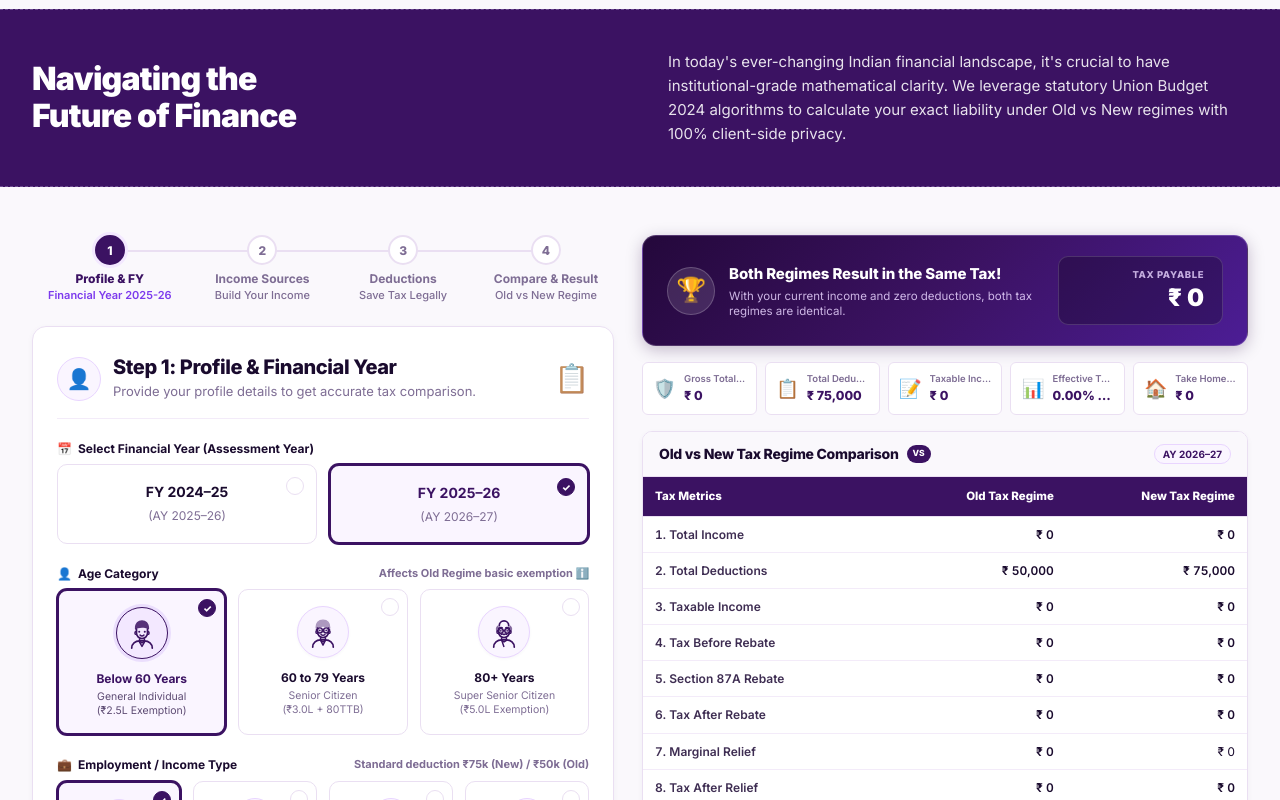
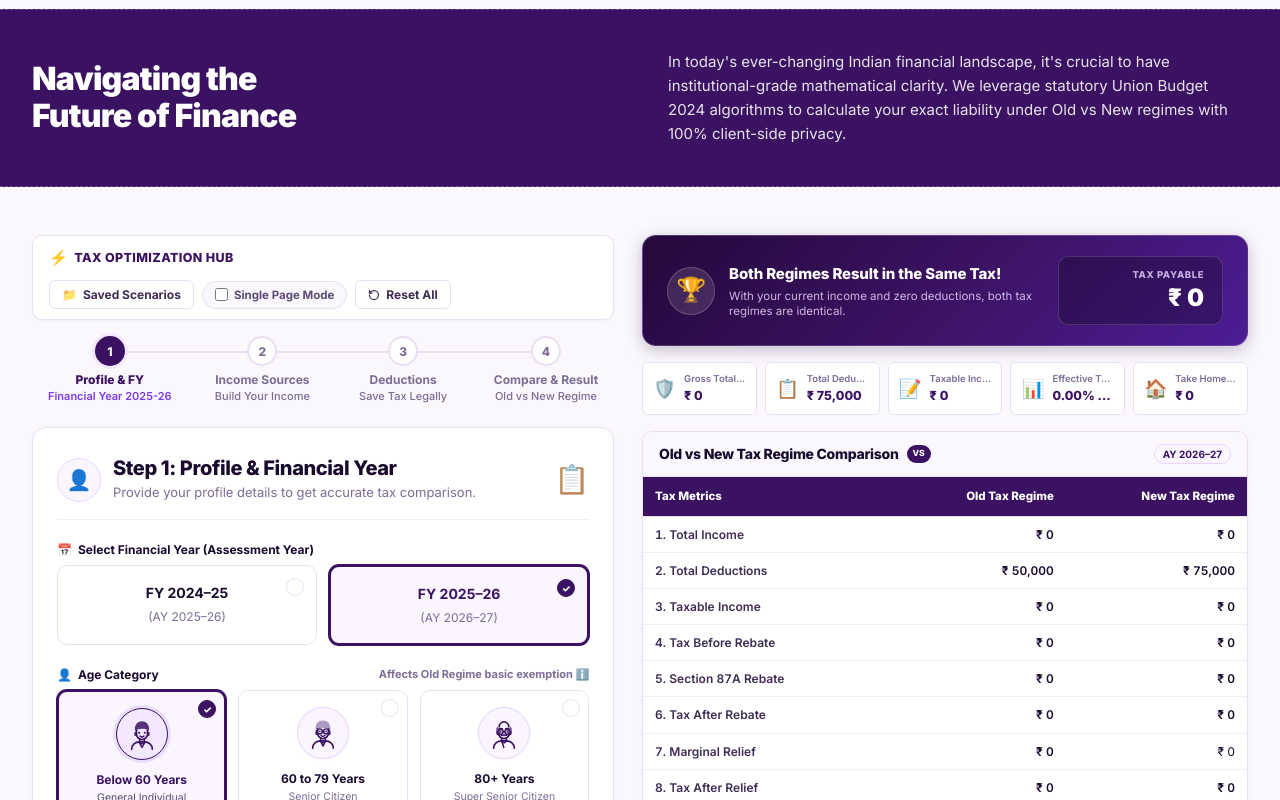
Before and after one commit to uttamvardam/Web-Projects, a website: page index.html in a window 1280 px wide. Shown: the part 770-1570 px from the top of the page. Drawn offline with Linux system fonts and the light colour scheme.

Commit message:
Relocate scenarios, single-page toggle, and reset to dedicated calculator utility toolbar

```diff
--- a/Tax-Clarity/css/styles.css
+++ b/Tax-Clarity/css/styles.css
@@ -305,6 +305,52 @@ button {
   flex-direction: column;
 }
 
+/* ================= CALCULATOR UTILITY TOOLBAR ================= */
+.calculator-utility-toolbar {
+  display: flex;
+  align-items: center;
+  justify-content: space-between;
+  background: var(--bg-card);
+  border: 1px solid var(--border-card);
+  border-radius: var(--radius-md);
+  padding: 10px 16px;
+  margin-bottom: var(--space-4);
+  box-shadow: var(--shadow-subtle);
+  flex-wrap: wrap;
+  gap: 10px;
+  transition: all var(--transition-fast);
+}
+
+.calculator-utility-toolbar:hover {
+  border-color: var(--border-medium);
+}
+
+.calculator-toolbar-left {
+  display: flex;
+  align-items: center;
+  gap: 6px;
+  font-size: 0.78rem;
+  font-weight: 800;
+  color: var(--color-primary);
+  letter-spacing: 0.03em;
+  text-transform: uppercase;
+}
+
+[data-theme="dark"] .calculator-toolbar-left {
+  color: var(--color-primary-lighter);
+}
+
+.toolbar-tag-icon {
+  font-size: 0.95rem;
+}
+
+.calculator-toolbar-right {
+  display: flex;
+  align-items: center;
+  gap: 8px;
+  flex-wrap: wrap;
+}
+
 .dashboard-right-col {
   position: sticky;
   top: 84px;
--- a/css/styles.css
+++ b/css/styles.css
@@ -305,6 +305,52 @@ button {
   flex-direction: column;
 }
 
+/* ================= CALCULATOR UTILITY TOOLBAR ================= */
+.calculator-utility-toolbar {
+  display: flex;
+  align-items: center;
+  justify-content: space-between;
+  background: var(--bg-card);
+  border: 1px solid var(--border-card);
+  border-radius: var(--radius-md);
+  padding: 10px 16px;
+  margin-bottom: var(--space-4);
+  box-shadow: var(--shadow-subtle);
+  flex-wrap: wrap;
+  gap: 10px;
+  transition: all var(--transition-fast);
+}
+
+.calculator-utility-toolbar:hover {
+  border-color: var(--border-medium);
+}
+
+.calculator-toolbar-left {
+  display: flex;
+  align-items: center;
+  gap: 6px;
+  font-size: 0.78rem;
+  font-weight: 800;
+  color: var(--color-primary);
+  letter-spacing: 0.03em;
+  text-transform: uppercase;
+}
+
+[data-theme="dark"] .calculator-toolbar-left {
+  color: var(--color-primary-lighter);
+}
+
+.toolbar-tag-icon {
+  font-size: 0.95rem;
+}
+
+.calculator-toolbar-right {
+  display: flex;
+  align-items: center;
+  gap: 8px;
+  flex-wrap: wrap;
+}
+
 .dashboard-right-col {
   position: sticky;
   top: 84px;
--- a/index.html
+++ b/index.html
@@ -49,29 +49,6 @@
           <span>🔒</span>
           <span class="long-text">Zero Server Calls • 100% Private</span>
         </div>
-
-        <!-- Scenarios Button -->
-        <button id="headerScenariosBtn" class="btn btn-secondary btn-sm" title="View Saved Scenarios" aria-label="Open Saved Scenarios">
-          <span>📁</span>
-          <span>Scenarios</span>
-        </button>
-
-        <!-- Quick Mode Toggle -->
-        <div class="pill-switcher" title="Toggle between Step-by-Step Wizard and Single Page View">
-          <label style="display: flex; align-items: center; gap: 6px; cursor: pointer; padding: 2px 8px; font-size: 12px; font-weight: 600; color: var(--text-secondary);">
-            <input type="checkbox" id="viewModeToggle" style="cursor: pointer;" aria-label="Toggle Single Page Expert Mode">
-            <span>Single Page</span>
-          </label>
-        </div>
-
-        <!-- Reset All Button -->
-        <button id="headerResetBtn" class="btn btn-secondary btn-sm btn-reset-header" title="Reset All Data to Defaults" aria-label="Reset All Calculator Inputs" onclick="if(window.TaxClarity && window.TaxClarity.ResetModal){window.TaxClarity.ResetModal.openResetModal();}else if(window.TaxClarity && window.TaxClarity.Store){window.TaxClarity.Store.resetState();}">
-          <svg width="13" height="13" viewBox="0 0 24 24" fill="none" stroke="currentColor" stroke-width="2.5" stroke-linecap="round" stroke-linejoin="round" aria-hidden="true">
-            <path d="M3 12a9 9 0 1 0 9-9 9.75 9.75 0 0 0-6.74 2.74L3 8"/>
-            <path d="M3 3v5h5"/>
-          </svg>
-          <span>Reset All</span>
-        </button>
 
         <!-- Theme Toggle Button -->
         <button id="themeToggleBtn" class="btn btn-secondary btn-icon" aria-label="Toggle Dark and Light Theme" title="Toggle Theme">
@@ -126,6 +103,39 @@
 
       <!-- ================= LEFT COLUMN: INPUT WIZARD ================= -->
       <div class="dashboard-left-col">
+
+        <!-- Calculator Utility Toolbar -->
+        <div class="calculator-utility-toolbar">
+          <div class="calculator-toolbar-left">
+            <span class="toolbar-tag-icon">⚡</span>
+            <span>Tax Optimization Hub</span>
+          </div>
+
+          <div class="calculator-toolbar-right">
+            <!-- Scenarios Button -->
+            <button id="headerScenariosBtn" class="btn btn-secondary btn-sm" title="View Saved Scenarios" aria-label="Open Saved Scenarios">
+              <span>📁</span>
+              <span>Saved Scenarios</span>
+            </button>
+
+            <!-- Quick Single Page Mode Toggle -->
+            <div class="pill-switcher" title="Toggle between Step-by-Step Wizard and Single Page View">
+              <label style="display: flex; align-items: center; gap: 6px; cursor: pointer; padding: 2px 8px; font-size: 11.5px; font-weight: 700; color: var(--text-secondary);">
+                <input type="checkbox" id="viewModeToggle" style="cursor: pointer; accent-color: var(--color-primary);" aria-label="Toggle Single Page Expert Mode">
+                <span>Single Page Mode</span>
+              </label>
+            </div>
+
+            <!-- Reset All Button -->
+            <button id="headerResetBtn" class="btn btn-secondary btn-sm btn-reset-header" title="Reset All Data to Defaults" aria-label="Reset All Calculator Inputs" onclick="if(window.TaxClarity && window.TaxClarity.ResetModal){window.TaxClarity.ResetModal.openResetModal();}else if(window.TaxClarity && window.TaxClarity.Store){window.TaxClarity.Store.resetState();}">
+              <svg width="12" height="12" viewBox="0 0 24 24" fill="none" stroke="currentColor" stroke-width="2.5" stroke-linecap="round" stroke-linejoin="round" aria-hidden="true">
+                <path d="M3 12a9 9 0 1 0 9-9 9.75 9.75 0 0 0-6.74 2.74L3 8"/>
+                <path d="M3 3v5h5"/>
+              </svg>
+              <span>Reset All</span>
+            </button>
+          </div>
+        </div>
 
         <!-- 4-Step Stepper Progress Bar -->
         <nav class="wizard-stepper" aria-label="Calculator Steps">
```
Also changed, not shown: Tax-Clarity/index.html (+33 -23 lines).
